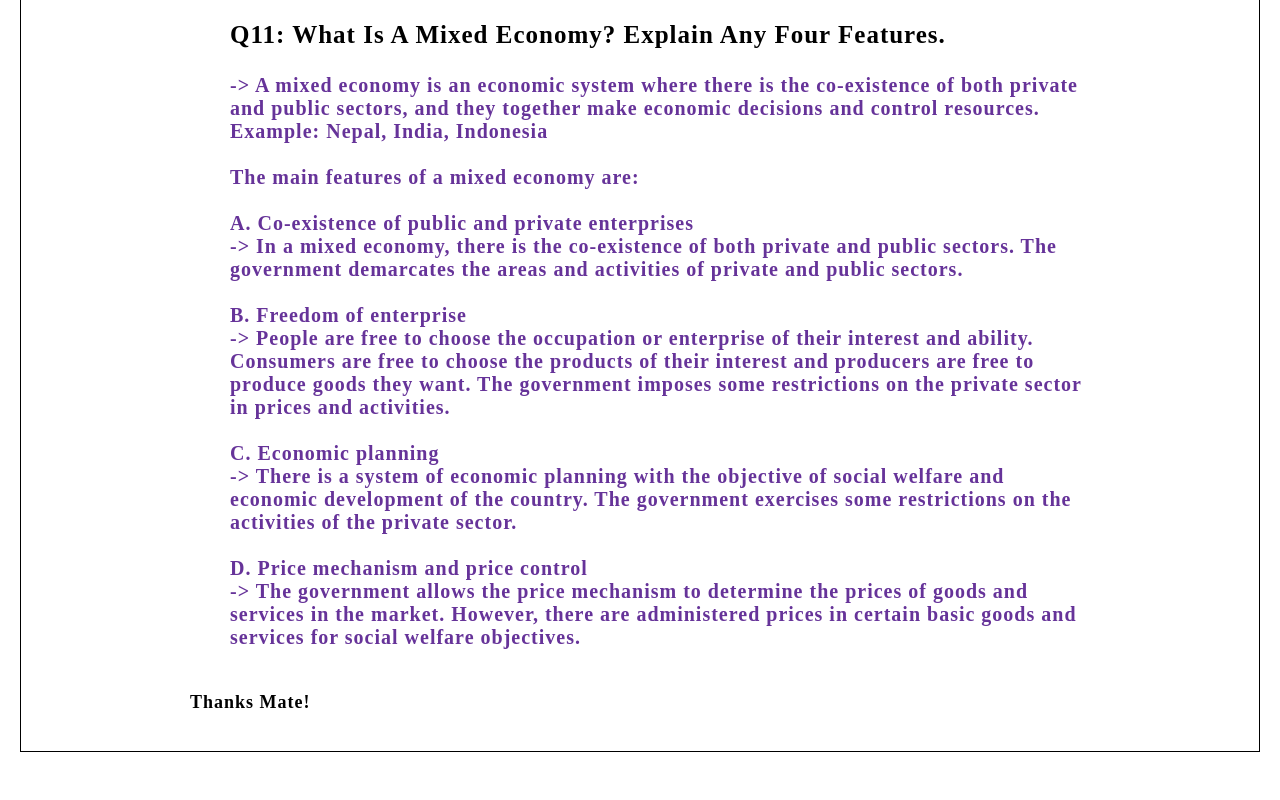
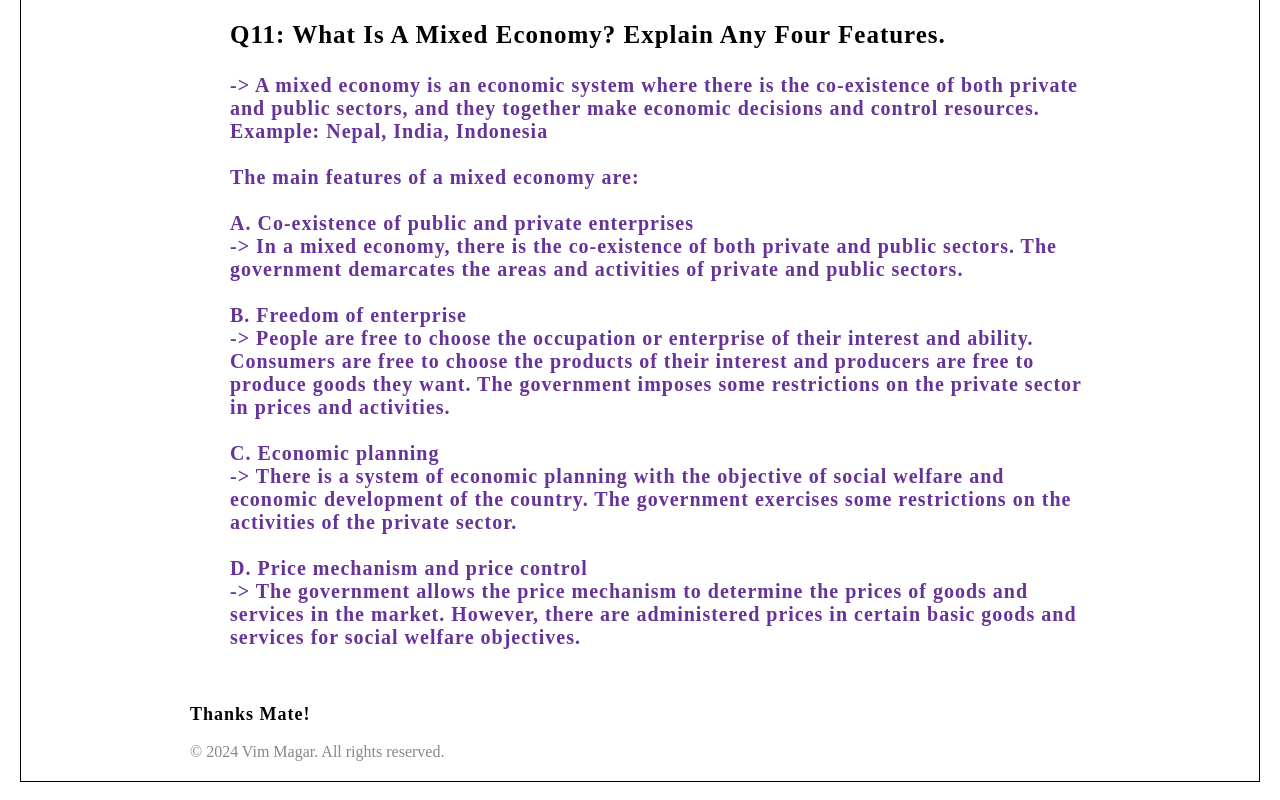
Before and after one commit to Bheem-Works/Articles, a React (Vite) app: page / in a window 1280 px wide. Shown: the part 2871-3671 px from the top of the page. Before the commit the page ends 3643 px from the top, so only its background shows below. Built offline with nearby package versions, Linux system fonts and the light colour scheme.

Commit message:
copoy right

```diff
--- a/src/hw/chapOneEco.jsx
+++ b/src/hw/chapOneEco.jsx
@@ -137,7 +137,10 @@ function EconomicsChapOne() {
           </li>
         ))}
       </ol>
-      <p>Thanks Mate!</p>
+      <footer style={{ marginTop: '2rem', fontSize: '1em', color: '#888' }}>
+        <p>Thanks Mate!</p>
+        &copy; 2024 Vim Magar. All rights reserved.
+      </footer>
     </div>
   );
 }
```
